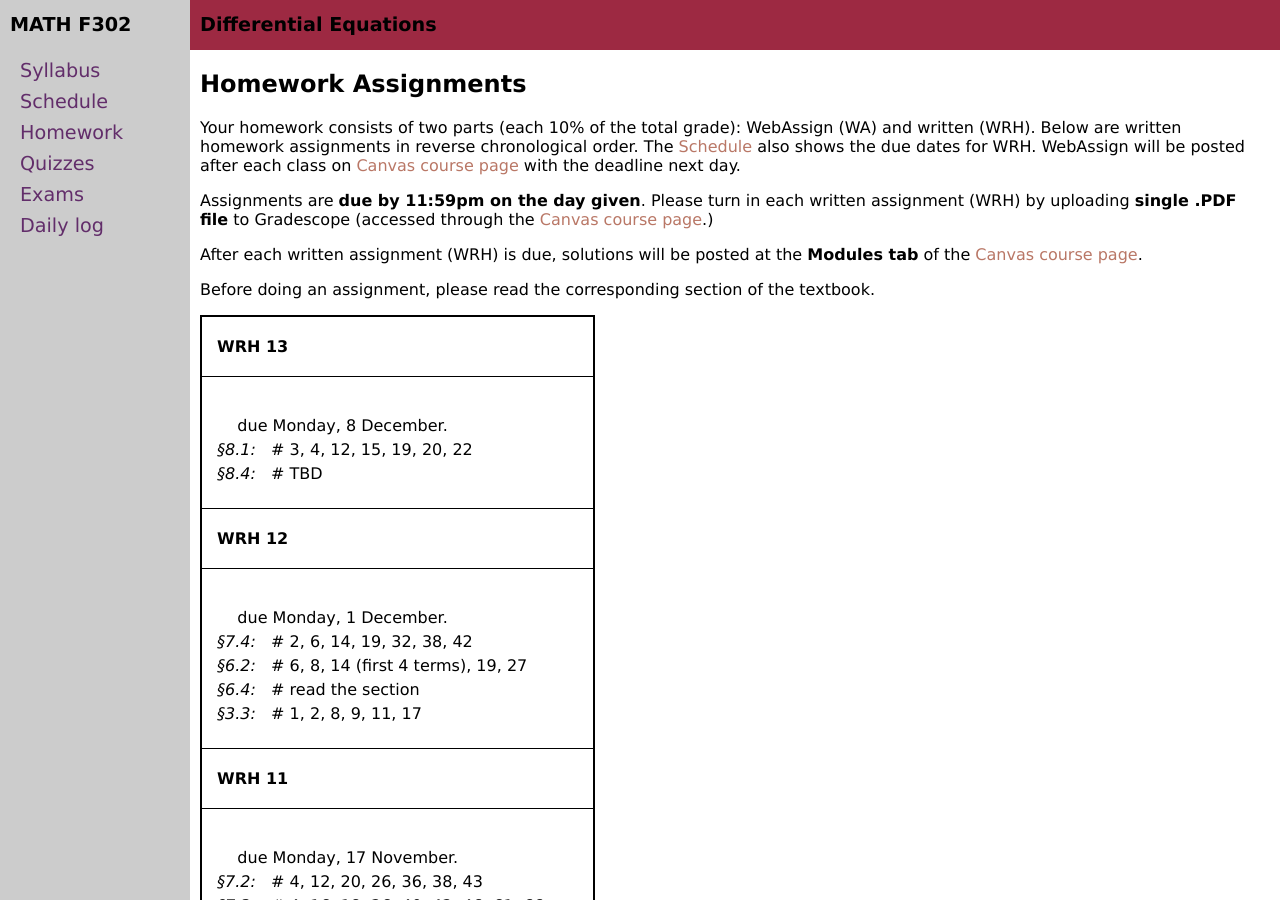
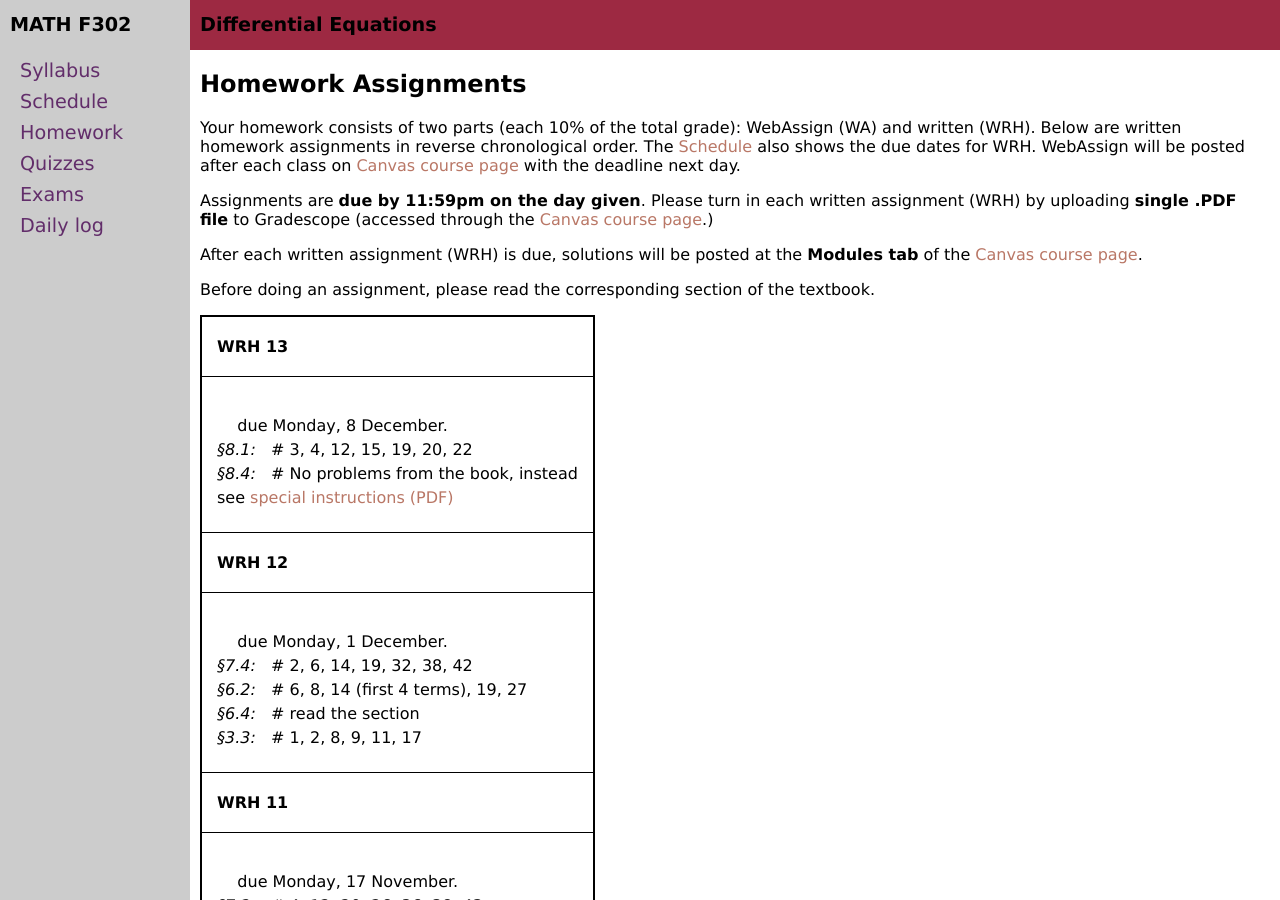
Before and after one commit to blackcurrantpi/ode, a Jekyll site: the page built from homework.md, in a window 1280 px wide and 900 px high. Built offline with Jekyll 4.4.1, drawn with Linux system fonts in a browser that asks for light colours.

Commit message:
post wrh8p4

```diff
--- a/_data/homework.yml
+++ b/_data/homework.yml
@@ -8,7 +8,8 @@ homework:
   - section: 8.1
     problems: 3, 4, 12, 15, 19, 20, 22
   - section: 8.4
-    problems: TBD
+    problems: No problems from the book, instead
+    supp: F25/wrh8p4.pdf
 
 - name: WRH 12
 - due: Monday, 1 December
```
Also changed, not shown: 1 other file.
